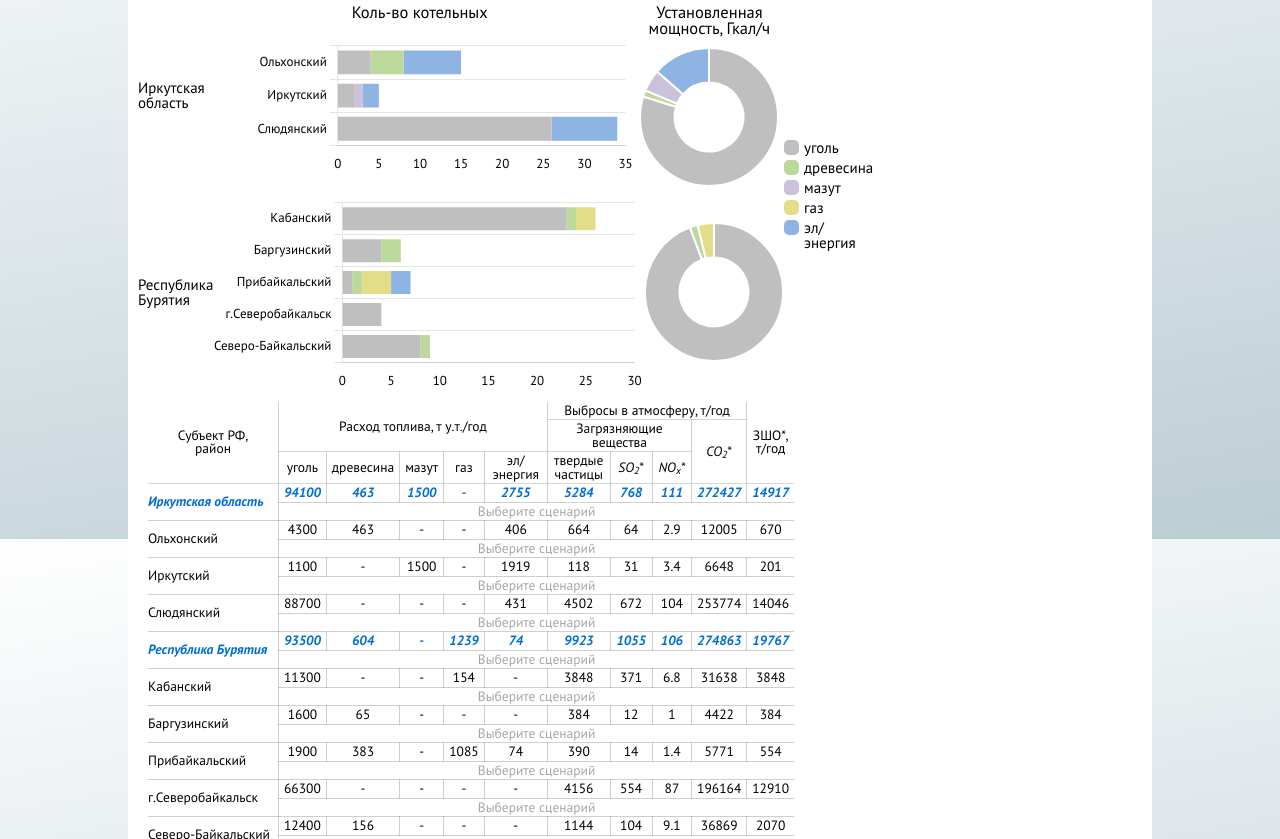
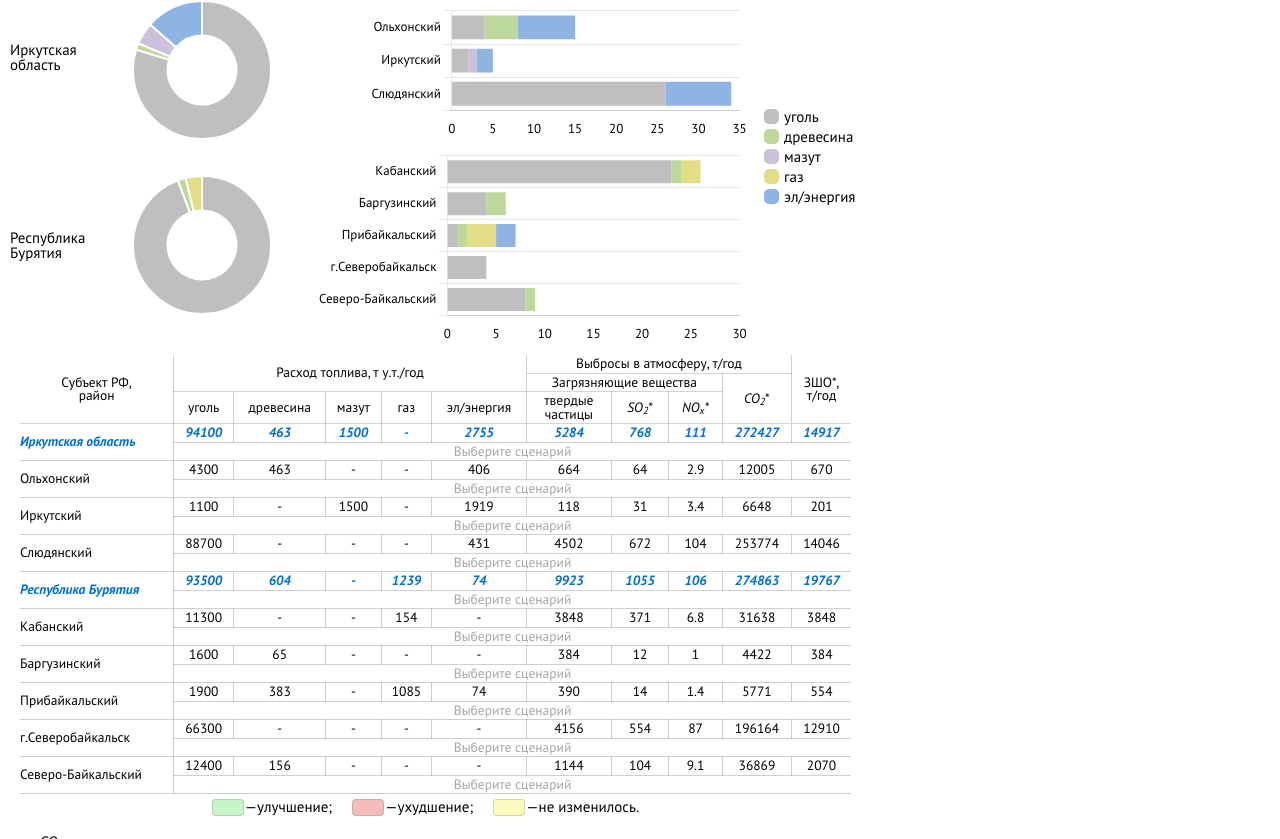
Before and after one commit to legkiy/ecolog_on_react, a React (Create React App) app: page / in a window 1280 px wide. Shown: the part 261-1100 px from the top of the page. Built offline with nearby package versions, Linux system fonts and the light colour scheme.

Commit message:
swapped donut and bar

```diff
--- a/src/components/ChartBlock.js
+++ b/src/components/ChartBlock.js
@@ -27,17 +27,17 @@ export default function ChartBlock({ scriptIndex }) {
             </h3>
           </div>
           <div>
+            <h3 className="banner">Установленная мощность, Гкал/ч</h3>
+            <div className="donut">
+              <DonutChart chartOut={powerIrk} />
+            </div>
+          </div>
+          <div>
             <h3 className="banner">Коль-во котельных</h3>
             <div className="centr-items">
               <div className="bar-1">
                 <BarChart chartOut={amountIrk[scriptIndex]} />
               </div>
-            </div>
-          </div>
-          <div>
-            <h3 className="banner">Установленная мощность, Гкал/ч</h3>
-            <div className="donut">
-              <DonutChart chartOut={powerIrk} />
             </div>
           </div>
         </div>
@@ -49,13 +49,13 @@ export default function ChartBlock({ scriptIndex }) {
               Бурятия
             </h3>
           </div>
+          <div className="donut">
+            <DonutChart chartOut={powerBur} />
+          </div>
           <div>
             <div className="bar-2">
               <BarChart chartOut={amountBur[scriptIndex]} />
             </div>
-          </div>
-          <div className="donut">
-            <DonutChart chartOut={powerBur} />
           </div>
         </div>
       </div>
--- a/src/css/main-style.css
+++ b/src/css/main-style.css
@@ -33,7 +33,7 @@ main {
 }
 .box-80 {
   margin: auto;
-  width: 80%;
+  width: 1536px;
 }
 .container {
   height: 100%;
@@ -112,7 +112,7 @@ main {
 .bar-1 {
   height: 140px;
   width: 465px;
-  margin: 10px 0;
+  margin: 5px 0;
   padding-left: 49px;
 }
 .bar-2 {
@@ -125,6 +125,9 @@ main {
   width: 50%;
 }
 @media (max-width: 1601px) {
+  .box-80{
+    width: 1300px ;
+  }
   .bar-1 {
     height: 140px;
     width: 381px;
@@ -179,7 +182,6 @@ main {
   padding: 0;
   text-align: left;
   list-style: none;
-  width: min-content;
 }
 .ico-legend {
   position: relative;
@@ -214,7 +216,6 @@ main {
   margin: auto;
 }
 .table-box {
-  /* width: max-content; */
   display: flex;
   height: min-content;
   margin: 10px 0 0 0;
@@ -232,7 +233,7 @@ main {
 .reg-name {
   text-align: left !important;
   padding: 0 !important;
-  width: 130px !important;
+  width: fit-content !important;
 }
 .reg-total {
   font-style: italic;
@@ -293,24 +294,23 @@ thead {
 .table-legend {
   padding-top: 5px;
   text-align: center;
-  vertical-align: middle;
   list-style: none;
 }
 .ico-table-legend {
   position: relative;
   padding: 0 20px 0 33px;
-  margin: 10px auto;
-  display: inline;
+  display: inline-block;
 }
 .ico-table-legend::before {
   content: '';
   position: absolute;
-  top: 5px;
+  /* top: 3px; */
   left: 0;
   width: 2rem;
-  height: 0.8rem;
+  height: 1rem;
   border-radius: 4px;
   border: 1px solid rgba(148, 148, 148, 0.384);
+  vertical-align: bottom;
 }
 .ico-table-legend:nth-child(1)::before {
   background-color: rgba(157, 240, 157, 0.582);
```
